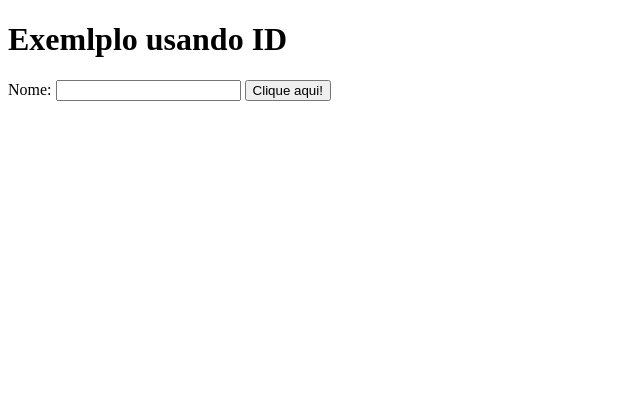
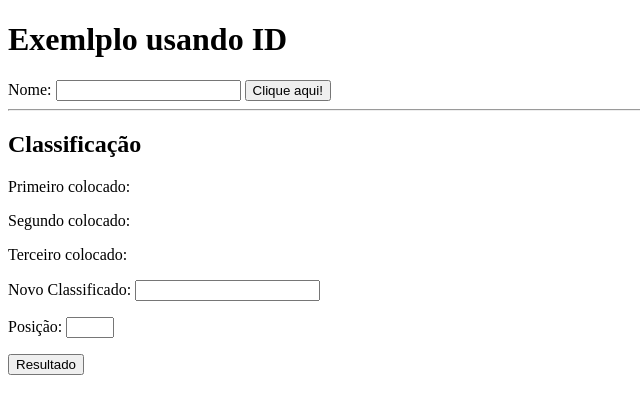
Before and after one commit to gabitrevisan/Aula-JS, a plain HTML site: page index.html in a window 1280 px wide. Shown: the whole page, without its empty margins (0-640 px from the left). Drawn offline with Linux system fonts and the light colour scheme.

Commit message:
Criando a classificação

```diff
--- a/index.html
+++ b/index.html
@@ -10,7 +10,14 @@
     <h1 id="titulo">Exemlplo usando ID</h1>
     Nome: <input type="text" name="texto" id="idNome"/>
     <button onclick="mudar()">Clique aqui!</button>
-
+    <hr>
+    <h2>Classificação</h2>
+    <p>Primeiro colocado: <span class="atleta"></span></p>
+    <p>Segundo colocado: <span class="atleta"></span></p>
+    <p>Terceiro colocado: <span class="atleta"></span></p>
+    <p>Novo Classificado: <input type="text" id="novo"/></p>
+    <p>Posição: <input type="number" id="posição" min="1" max = "3"/></p>
+    <button onclick="jogo()">Resultado</button>
 
 <script src="script.js"></script>
 </body>
```
